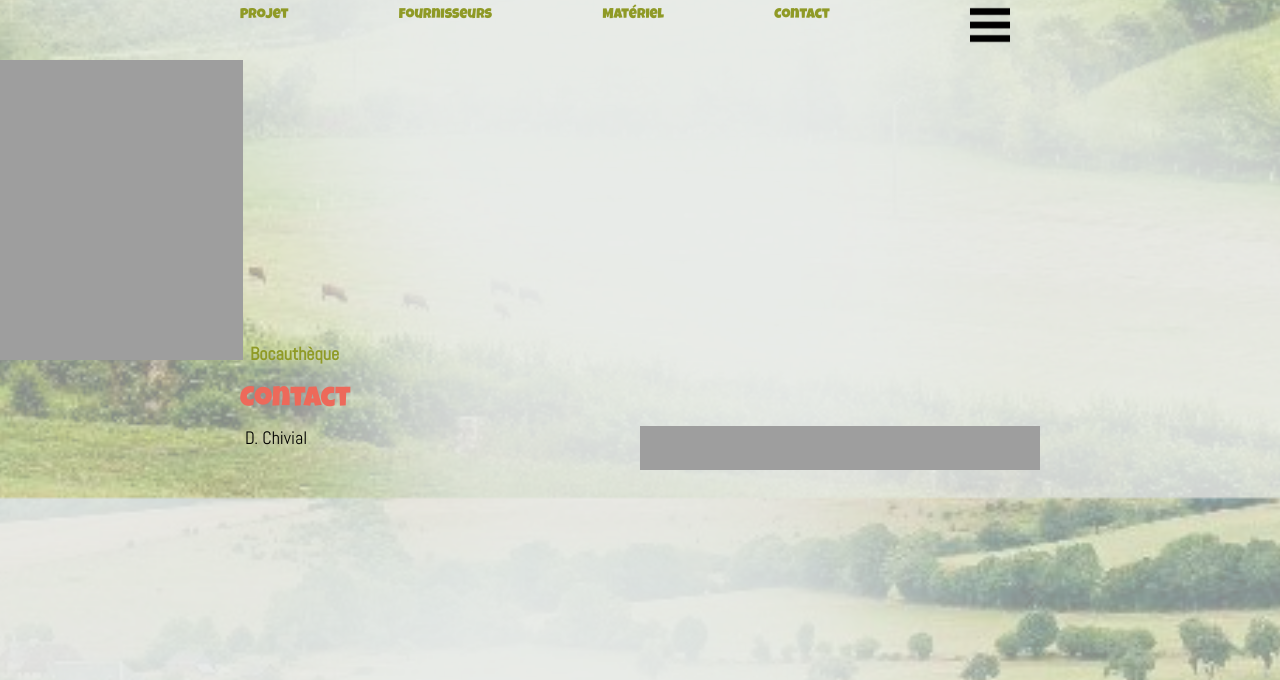
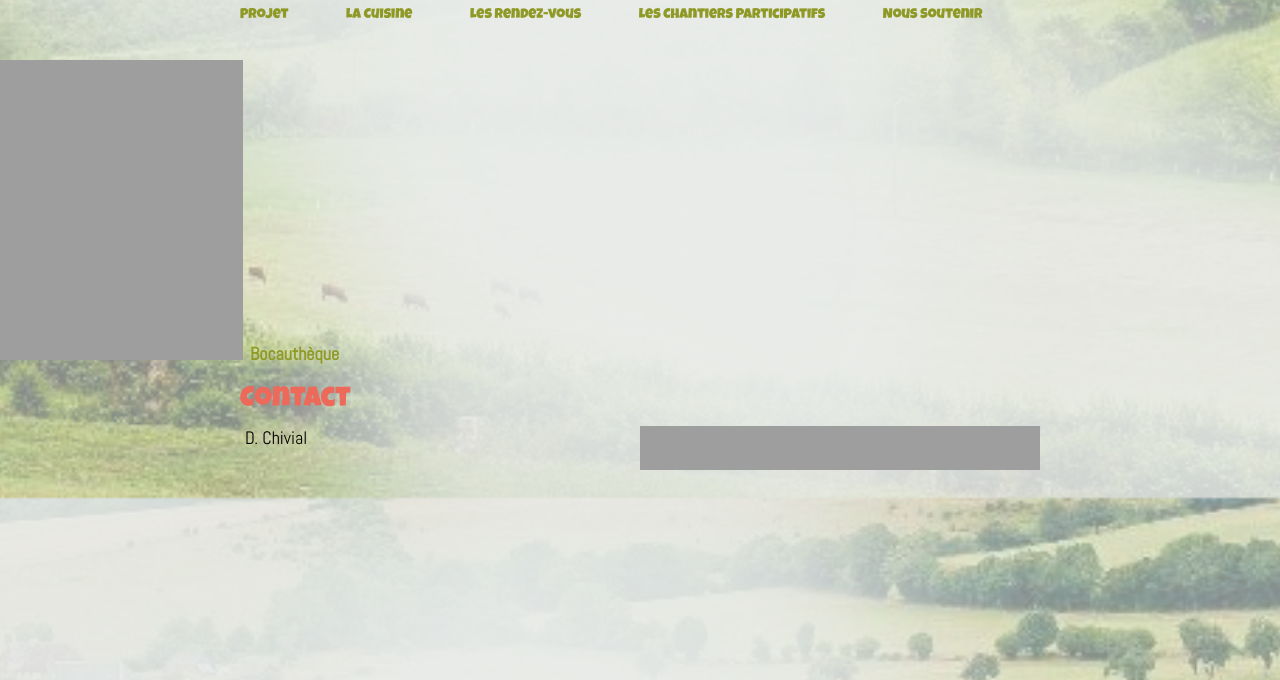
Before and after one commit to DamienChivialle/bocautheque, a Jekyll site: the page built from pages/contact.md, in a window 1280 px wide. Shown: the part 402-1082 px from the top of the page. Built offline with Jekyll 4.4.1, drawn with Linux system fonts in a browser that asks for light colours.

Commit message:
Update default.html

```diff
--- a/_layouts/default.html
+++ b/_layouts/default.html
@@ -138,51 +138,12 @@ body{background: url('{{ site.url }}{{ site.baseurl }}/assets/img/bbackground.pn
             <div class="mask hide-on-fixed"><span class="regular-menu-label"><label class="tab-label" for="dropdown-checkbox"></label></div>
             <div class="menu-first-row">
                 <div class="menu-links">
-                    <a href="{{ site.url }}{{ site.baseurl }}/projet">Projet</a>
-                    <a href="{{ site.url }}{{ site.baseurl }}/fournisseurs">Fournisseurs</a>
-                    <a href="{{ site.url }}{{ site.baseurl }}/cuisine">Matériel</a>
-                    <a href="{{ site.url }}{{ site.baseurl }}/contact">Contact</a>
+                    <a href="{{ site.url }}{{ site.baseurl }}/">Projet</a>
+                    <a href="{{ site.url }}{{ site.baseurl }}/cuisine">La Cuisine</a>
+                    <a href="{{ site.url }}{{ site.baseurl }}/agenda">Les Rendez-vous</a>
+                    <a href="{{ site.url }}{{ site.baseurl }}/chantiers">Les Chantiers Participatifs</a>
+                    <a href="{{ site.url }}{{ site.baseurl }}/soutenir">Nous Soutenir</a>
                 </div>
-                <span class="regular-menu-label"><label class="tab-label" for="dropdown-checkbox"></label></span>
-            </div>
-            <div class="extended-menu">
-                <div class="dropdown-menu">
-                    <div class="dropdown-block">
-                        <span class="dropdown-title">Le Lieu</span>
-                        <ul>
-                            <li class="dropdown-link">
-                                <a href="{{ site.url }}{{ site.baseurl }}/terrain" title="Terrain">
-                                <span>Terrain</span></a>
-                            </li>
-                            <li class="dropdown-link">
-                                <a href="{{ site.url }}{{ site.baseurl }}/cuisine" title="Cuisine">
-                                <span>Cuisine</span></a>
-                            </li>
-                        </ul>
-                    </div>
-                    <div class="dropdown-block">
-                        <span class="dropdown-title">Les Gens</span>
-                        <ul>
-                            <li class="dropdown-link">
-                                <a href="{{ site.url }}{{ site.baseurl }}/fournisseurs" title="Fournisseurs">
-                                <span>Fournisseurs</span></a>
-                            </li>
-                        </ul>
-                    </div>
-                    <div class="dropdown-block">
-                        <span class="dropdown-title">Le Projet</span>
-                        <ul>
-                            <li class="dropdown-link">
-                                <a href="{{ site.url }}{{ site.baseurl }}/projet" title="Projet">
-                                <span>Presentation</span></a>
-                            </li>
-                            <li class="dropdown-link">
-                                <a href="{{ site.url }}{{ site.baseurl }}/contact" title="Contact">
-                                <span>Contact</span></a>
-                            </li>
-                        </ul>
-                    </div>
-                </div>  <!-- closing dropdown menu -->
             </div>
         </div>
     </nav>
```
Also changed, not shown: other parts of _layouts/default.html (+14 -0 lines).
